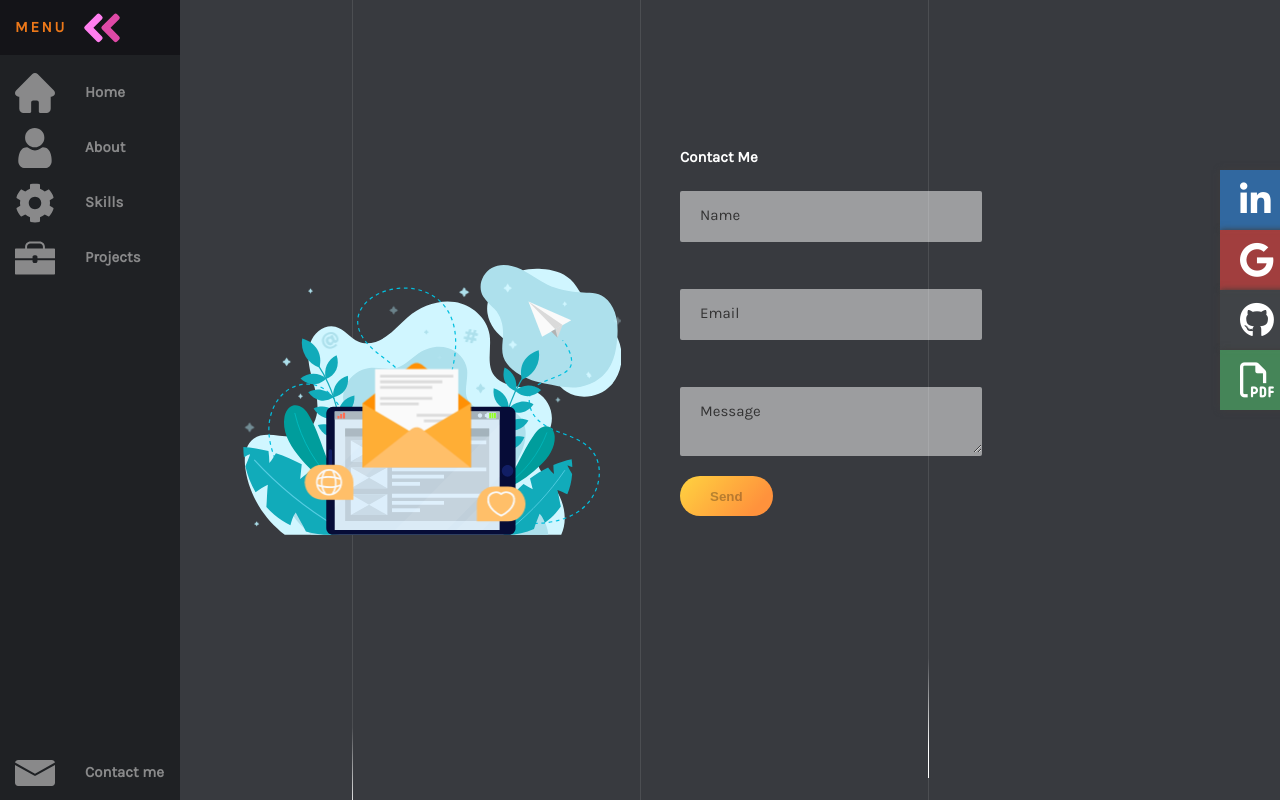
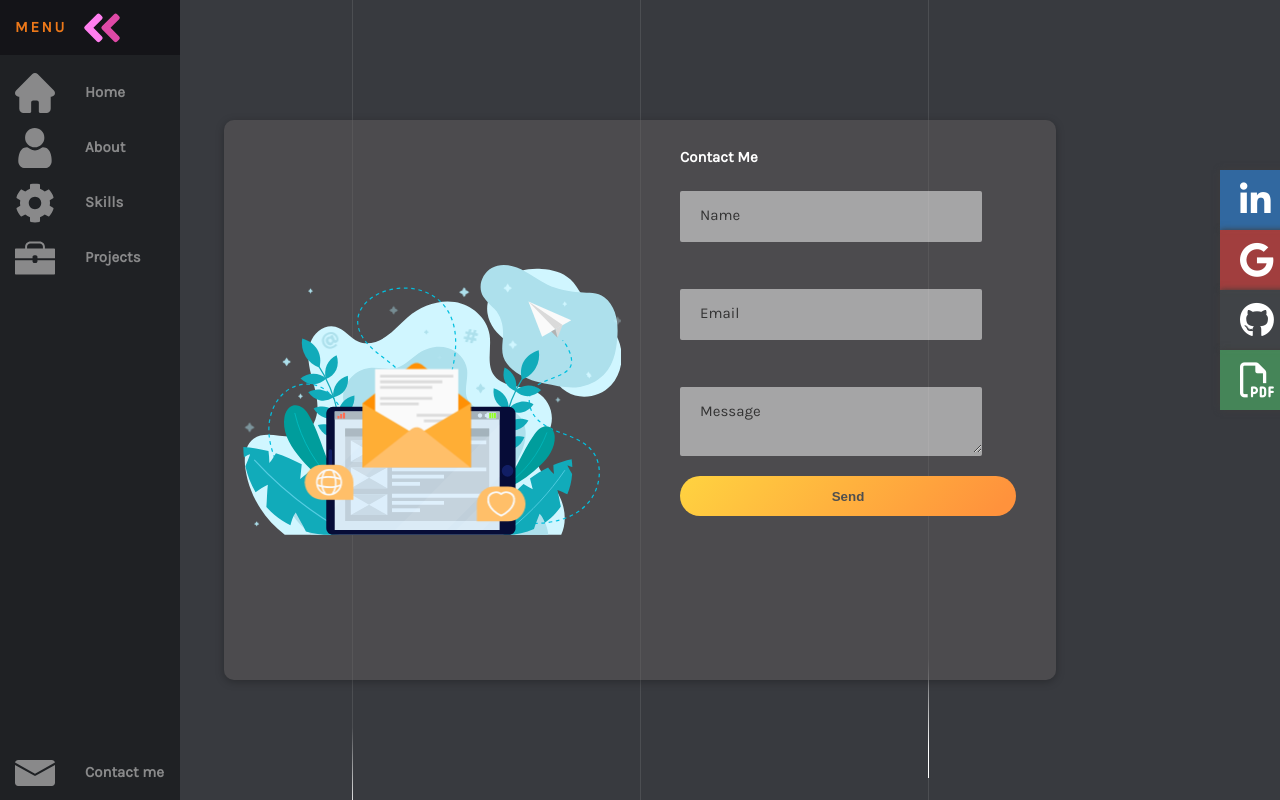
Before and after one commit to CarlosGRJ/CarlosRojas, a React (Create React App) app: page /contact in a window 1280 px wide. Built offline with nearby package versions, Linux system fonts and the light colour scheme.

Commit message:
Cambios About

```diff
--- a/src/pages/About/About.module.scss
+++ b/src/pages/About/About.module.scss
@@ -9,7 +9,9 @@
    // background-color: brown;
 
    @include respond(phone) {
-      height: 110rem;
+      height: 96rem;
+      margin-bottom: 4rem;
+      // background-color: orange;
    }
 
    overflow-y: hidden;
@@ -21,7 +23,8 @@
 
       @include respond(phone) {
          // margin-top: 5rem;
-         margin-bottom: 4rem;
+         margin-bottom: 0;
+         // background-color: orangered;
       }
    }
 
@@ -39,6 +42,10 @@
          grid-template-rows: repeat(2, 2fr);
          grid-template-columns: repeat(1, 1fr);
          margin-bottom: 5rem;
+         width: 90%;
+         height: 78rem;
+         // height: auto;
+         // background-color: royalblue;
       }
 
       &-img {
@@ -51,9 +58,12 @@
          height: auto;
 
          @include respond(phone) {
-            // width: 40rem;
-            width: auto;
-            margin-bottom: 5rem;
+            // background-color: rgba(250, 128, 114, 0.603);
+            // width: 25rem;
+            // width: auto;
+            // margin-bottom: -25rem;
+            width: 100%;
+            height: 31rem;
          }
 
          & img {
@@ -65,6 +75,7 @@
 
             @include respond(phone) {
                // max-width: 60%;
+               width: 20rem;
             }
          }
       }
@@ -76,7 +87,10 @@
          max-width: 100%;
          // height: auto;
          @include respond(phone) {
-            // background-color: orange;
+            // background-color: rgba(192, 192, 192, 0.582);
+            // max-height: 50rem;
+            height: 47rem;
+            // overflow-y: auto;
          }
       }
    }
--- a/src/pages/Contact/Contact.jsx
+++ b/src/pages/Contact/Contact.jsx
@@ -7,6 +7,7 @@ import { IconContactMe } from './IconContactMe';
 import { useForm } from '../../hooks/useForm';
 
 import classes from './Contact.module.scss';
+import Card from '../../components/UI/Card/Card';
 
 export const Contact = () => {
    const [formIsValid, setFormIsValid] = useState(false);
@@ -21,16 +22,8 @@ export const Contact = () => {
       const emailPattern = new RegExp(
          /^(("[\w-\s]+")|([\w-]+(?:\.[\w-]+)*)|("[\w-\s]+")([\w-]+(?:\.[\w-]+)*))(@((?:[\w-]+\.)*\w[\w-]{0,66})\.([a-z]{2,6}(?:\.[a-z]{2})?)$)|(@\[?((25[0-5]\.|2[0-4][0-9]\.|1[0-9]{2}\.|[0-9]{1,2}\.))((25[0-5]|2[0-4][0-9]|1[0-9]{2}|[0-9]{1,2})\.){2}(25[0-5]|2[0-4][0-9]|1[0-9]{2}|[0-9]{1,2})\]?$)/i,
       );
-      const identifier = setTimeout(() => {
-         console.log('Checking form validity!');
       // email.includes('@')
       setFormIsValid(emailPattern.test(email) && name && message);
-      }, 500);
-
-      return () => {
-         console.log('CLEANUP');
-         clearTimeout(identifier);
-      };
    }, [email, name, message]);
 
    const handleSubmit = async (e) => {
@@ -58,7 +51,8 @@ export const Contact = () => {
    return (
       <div className={`${classes.contact} animate__animated animate__fadeIn`}>
          {/* <h1>Contact</h1> */}
-         <div className={classes['contact-box']}>
+         <Card className={classes.card}>
+            {/* <div className={classes['contact-box']}> */}
                <div className={classes.contact__left}>
                   <IconContactMe classes={classes} />
                </div>
@@ -108,17 +102,18 @@ export const Contact = () => {
                            onChange={handleInputChange}></textarea>
                      </div>
 
-                  {/* <div> */}
-                  <Button disabled={!formIsValid} type='submit'>
+                     <div>
+                        <Button className={classes.form__button} disabled={!formIsValid} type='submit'>
                            Send
                         </Button>
                         {/* <button disabled={!formIsValid} type='submit'>
                      Send
                   </button> */}
-                  {/* </div> */}
+                     </div>
                   </form>
                </div>
-         </div>
+            {/* </div> */}
+         </Card>
       </div>
    );
 };
--- a/src/pages/Contact/Contact.module.scss
+++ b/src/pages/Contact/Contact.module.scss
@@ -6,13 +6,24 @@
    align-items: center;
    height: 100vh;
 
-   &-box {
+   @include respond(phone) {
+      height: 110rem;
+      margin-top: -15rem;
+   }
+
+   .card {
       // position: relative;
       width: 65%;
       height: 70%;
       display: grid;
       grid-template-columns: repeat(2, 1fr);
+      // background-color: orange;
       // box-shadow: 0 0 1.9rem 0.5rem rgba(0, 0, 0, 0.19);
+      @include respond(tab-port) {
+         width: 75%;
+         grid-template-columns: repeat(1, 1fr);
+         height: 70rem;
+      }
    }
 
    &__left {
@@ -23,6 +34,10 @@
 
       & svg {
          height: 27rem;
+
+         @include respond(phone) {
+            height: 18rem;
+         }
       }
    }
 
@@ -56,6 +71,10 @@
       display: block;
       transition: all 0.3s;
 
+      @include respond(phone) {
+         width: 100%;
+      }
+
       &:focus {
          outline: none;
          box-shadow: 0 1rem 2rem rgba($color-black, 0.1);
@@ -84,6 +103,11 @@
       opacity: 0;
       visibility: hidden;
       transform: translateY(-4rem);
+   }
+
+   &__button {
+      width: 100%;
+      color: #4f4f4f;
    }
 }
 
```
Lines whose indentation alone changed are shown as unchanged.
